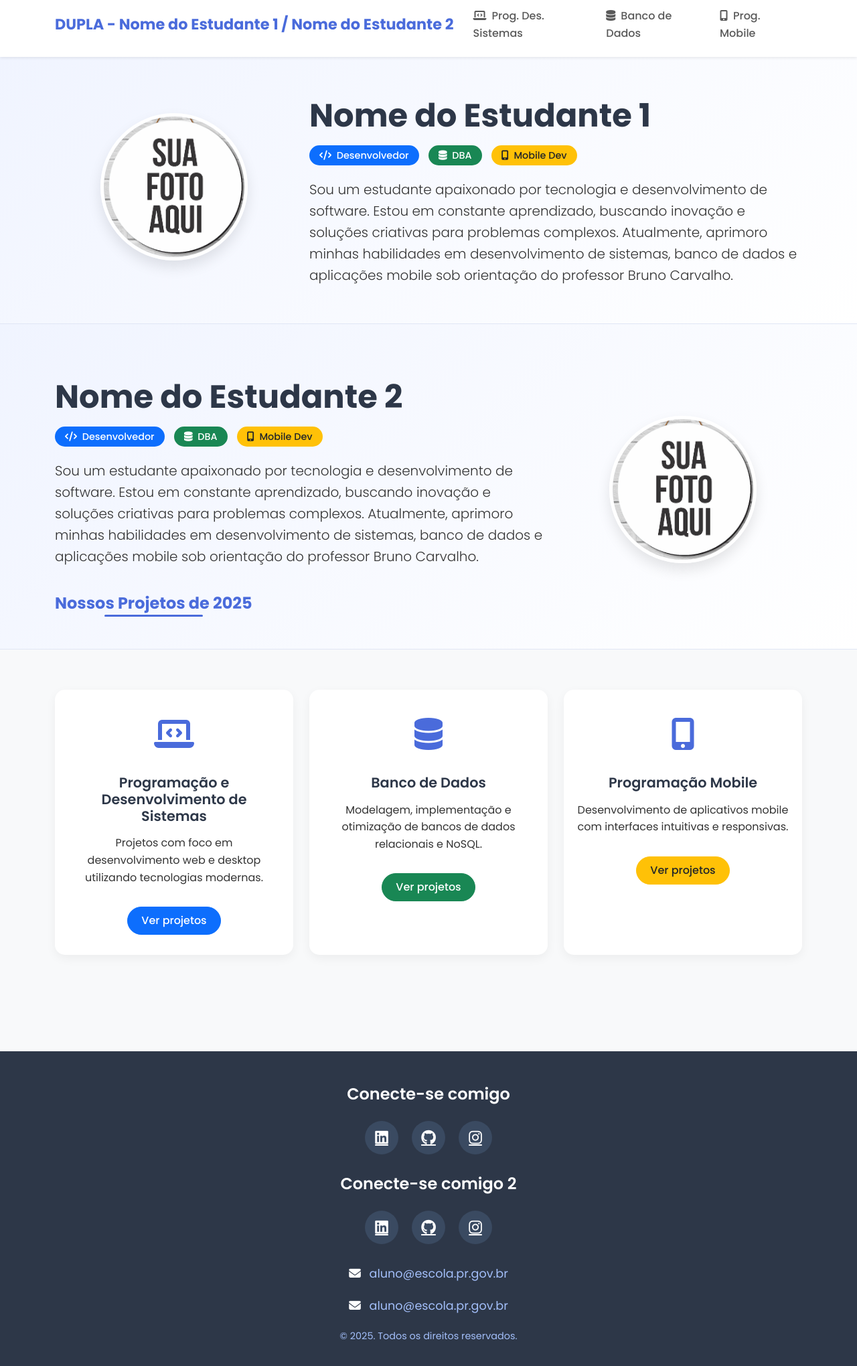
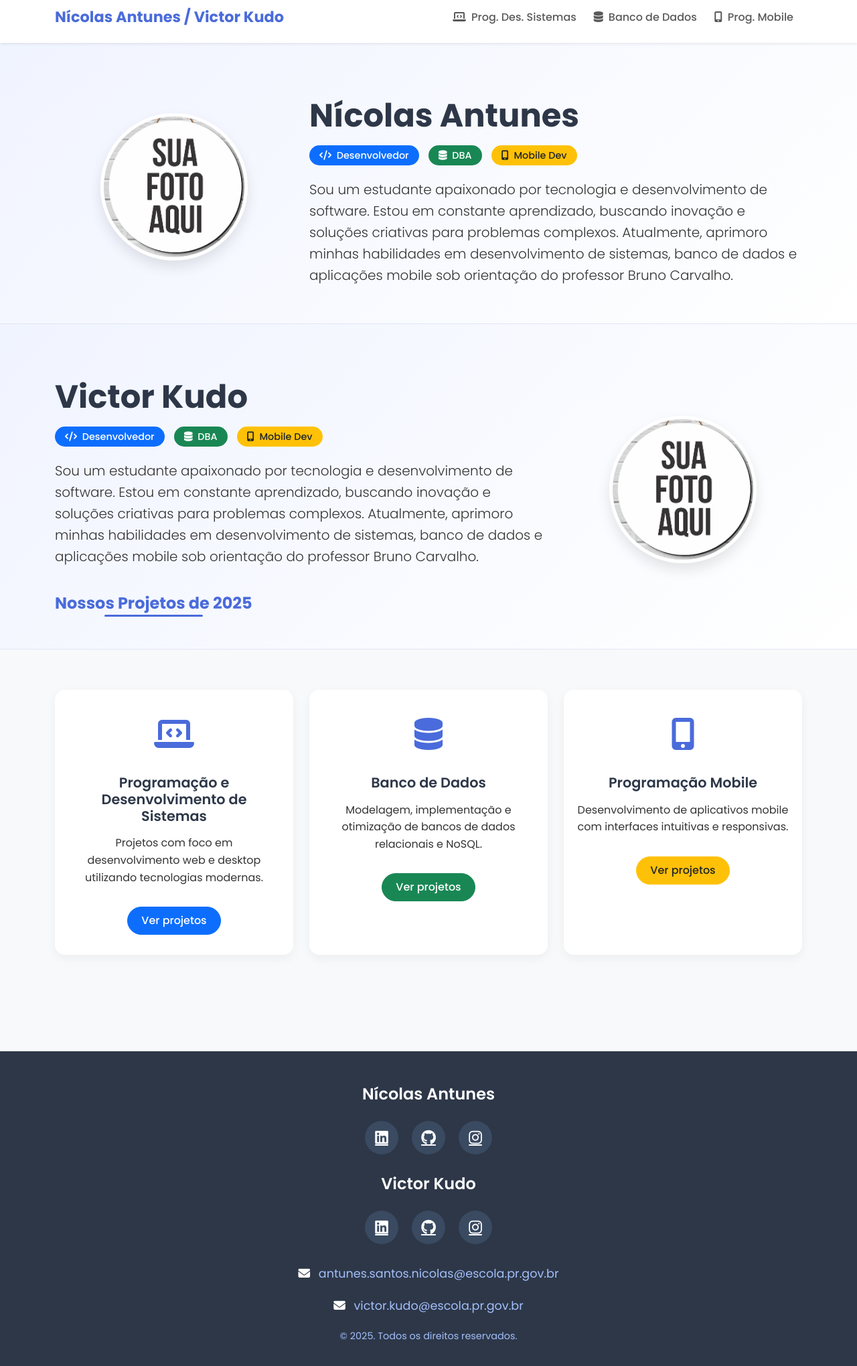
Before and after one commit to itsnicolasantunes/3SIS_PORT, a plain HTML site: page index.html in a window 1280 px wide. Shown: the part 12-2052 px from the top of the page at 67% size. Drawn offline with nearby package versions, Linux system fonts and the light colour scheme.

Commit message:
add names

```diff
--- a/index.html
+++ b/index.html
@@ -17,7 +17,7 @@
     <header class="fixed-top shadow-sm">
         <nav class="navbar navbar-expand-lg navbar-light">
             <div class="container">
-                <a class="navbar-brand fw-bold" href="#">DUPLA - Nome do Estudante 1 / Nome do Estudante 2</a>
+                <a class="navbar-brand fw-bold" href="#">Nícolas Antunes / Victor Kudo</a>
                 <button class="navbar-toggler" type="button" data-bs-toggle="collapse" data-bs-target="#navbarNav">
                     <span class="navbar-toggler-icon"></span>
                 </button>
@@ -48,7 +48,7 @@
                         </div>
                     </div>
                     <div class="col-md-8 profile-info">
-                        <h1 class="display-5 fw-bold">Nome do Estudante 1</h1>
+                        <h1 class="display-5 fw-bold">Nícolas Antunes</h1>
                         <div class="badge-container">
                             <span class="badge rounded-pill bg-primary"><i class="fas fa-code me-1"></i> Desenvolvedor</span>
                             <span class="badge rounded-pill bg-success"><i class="fas fa-database me-1"></i> DBA</span>
@@ -71,7 +71,7 @@
             <div class="container">
                 <div class="row align-items-center justify-content-center">
                     <div class="col-md-8 profile-info">
-                        <h1 class="display-5 fw-bold">Nome do Estudante 2</h1>
+                        <h1 class="display-5 fw-bold">Victor Kudo</h1>
                         <div class="badge-container">
                             <span class="badge rounded-pill bg-primary"><i class="fas fa-code me-1"></i> Desenvolvedor</span>
                             <span class="badge rounded-pill bg-success"><i class="fas fa-database me-1"></i> DBA</span>
@@ -137,29 +137,29 @@
     <footer>
         <div class="container">
             <div class="text-center mb-4">
-                <h3>Conecte-se comigo</h3>
+                <h3>Nícolas Antunes</h3>
                 <div class="social-icons">
                     <a href="#" class="social-icon"><i class="fab fa-linkedin"></i></a>
-                    <a href="#" class="social-icon"><i class="fab fa-github"></i></a>
+                    <a href="https://github.com/itsnicolasantunes" class="social-icon"><i class="fab fa-github"></i></a>
                     <a href="#" class="social-icon"><i class="fab fa-instagram"></i></a>
                 </div>
             </div>
             <div class="text-center mb-4">
-                <h3>Conecte-se comigo 2</h3>
+                <h3>Victor Kudo</h3>
                 <div class="social-icons">
                     <a href="#" class="social-icon"><i class="fab fa-linkedin"></i></a>
-                    <a href="#" class="social-icon"><i class="fab fa-github"></i></a>
+                    <a href="https://github.com/Victorkudo" class="social-icon"><i class="fab fa-github"></i></a>
                     <a href="#" class="social-icon"><i class="fab fa-instagram"></i></a>
                 </div>
             </div>
             <div class="text-center">
                 <p class="email-link">
                     <i class="fas fa-envelope me-2"></i>
-                    <a href="mailto:aluno@escola.pr.gov.br">aluno@escola.pr.gov.br</a>
+                    <a href="mailto:antunes.santos.nicolas@escola.pr.gov.br">antunes.santos.nicolas@escola.pr.gov.br</a>
                 </p>
                 <p class="email-link">
                     <i class="fas fa-envelope me-2"></i>
-                    <a href="mailto:aluno@escola.pr.gov.br">aluno@escola.pr.gov.br</a>
+                    <a href="mailto:victor.kudo@escola.pr.gov.br">victor.kudo@escola.pr.gov.br</a>
                 </p>
                 <p class="copyright">© 2025. Todos os direitos reservados.</p>
             </div>
```
